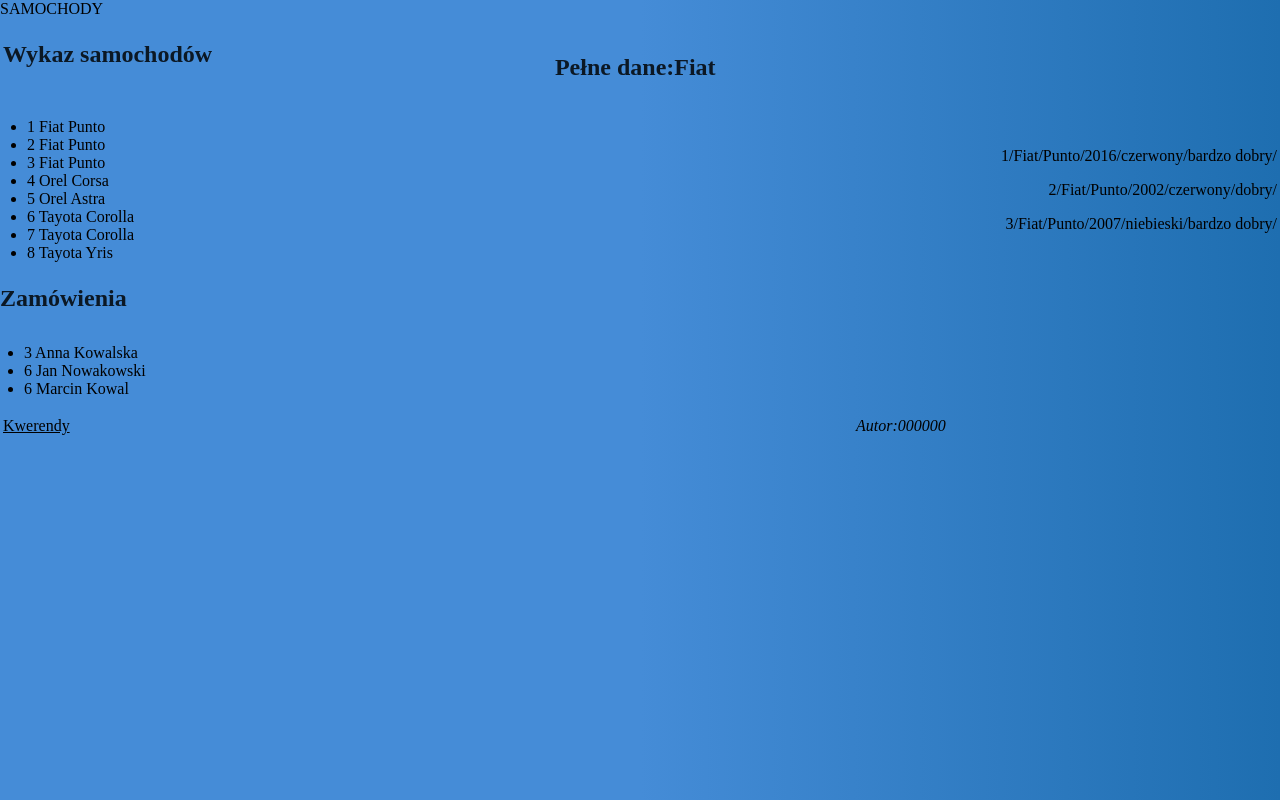
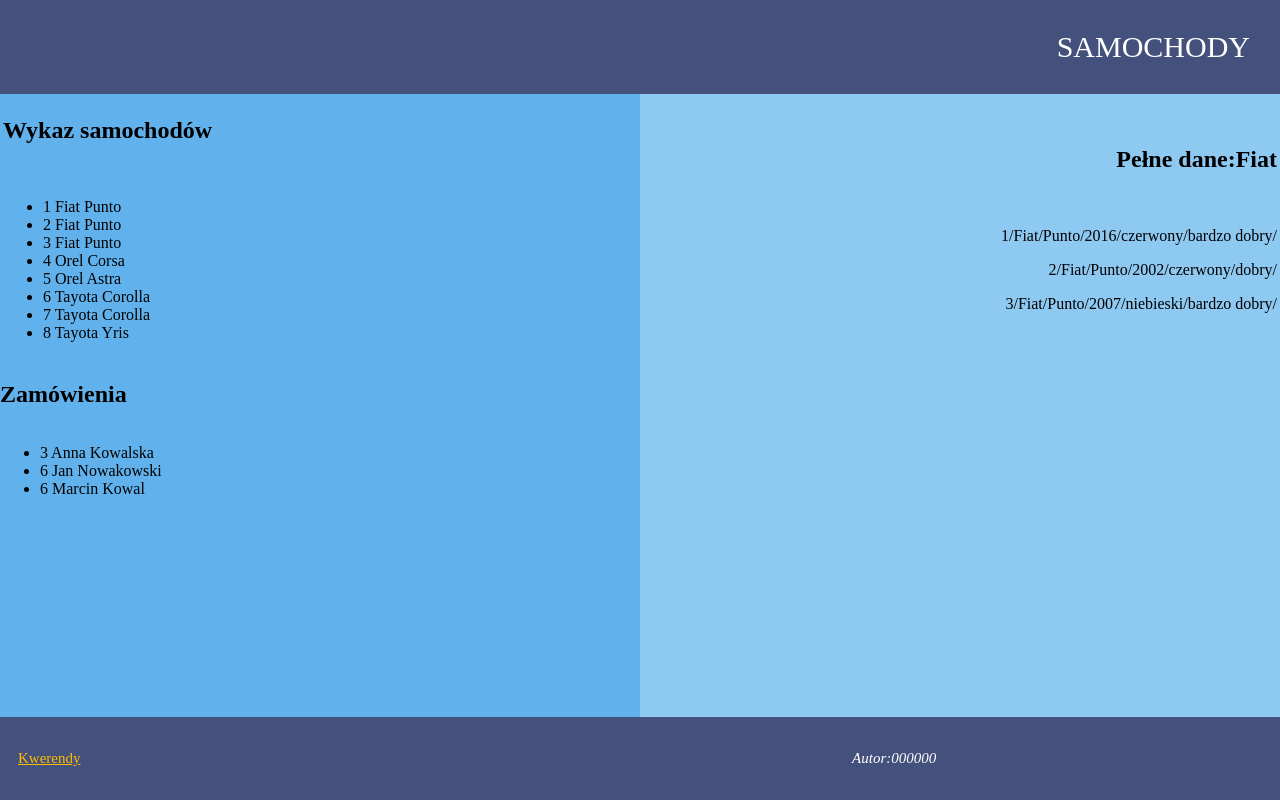
Before and after one commit to vivkawi/samochody-, a plain HTML site: page index.html in a window 1280 px wide. Drawn offline with Linux system fonts and the light colour scheme.

Commit message:
Update style.css

```diff
--- a/style.css
+++ b/style.css
@@ -1,52 +1,51 @@
-body {
+
+
+html, body {
     margin: 0;
-  height: 100vh;
-  background:linear-gradient(to right,#458cd7 50%,#1e6eb0 );
+    height: 100%;
+    margin: 0;
+    height: 100%;
+    display: flex;
+    flex-direction: column;
+  }
 
+
+  .header, .footer {
+    background-color: #45517D ;
+    color: white;
+    text-align: right;
+    padding: 30px;
+    font-size: 30px;
+  }
+
+  html, body {
+    margin: 0;
+    height: 100%;
+    display: flex;
+    flex-direction: column;
+  }
+  .footer {
+    background-color: #45517D;
+    color: white;
+    text-align: center;
+    padding: 15px;
+    font-size: 15px;
+    margin-top: auto;
   }
 
 
 
-
-  header h1 {
-    margin: 0;
+  body {
+    background: linear-gradient(to right, #61B2EC 50%, #8EC9F2 50%);
+    height: 100%;
   }
 
-  main  {
-    padding: 1rem 2rem;
+img{
+    width: 100px;
+    height: auto;
 }
 
-  section {
-    margin-bottom: 1.5rem;
+
+u{
+    color: rgb(255, 187, 0);
 }
-
-  h2 {
-    color: #000000d4;
-
-    padding-bottom: 0.5rem;
-    margin-bottom: 1rem;
-    margin-bottom: 1.5rem;
-    text-align: left;
-  }
- h3{
-  color: #000000d4;
-
-  padding-bottom: 0.5rem;
-  margin-bottom: 1rem;
-  margin-bottom: 1.5rem;
-  text-align: right;
- }
-
-  ul {
-    list-style-type: disc;
-    margin: 0;
-    padding-left: 1.5rem;
-  }
-
-  footer {
-    text-align: center;
-    padding: 1rem;
-    background: #0d2a48;
-    color: #ffffff;
-    margin-top: 2rem;
-  }
```
Lines whose indentation alone changed are shown as unchanged.
